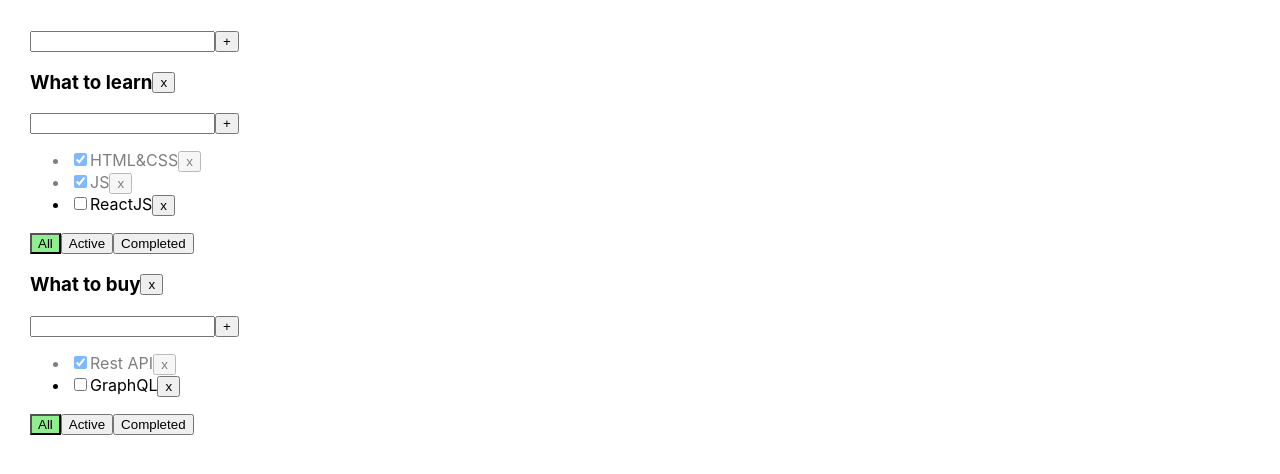
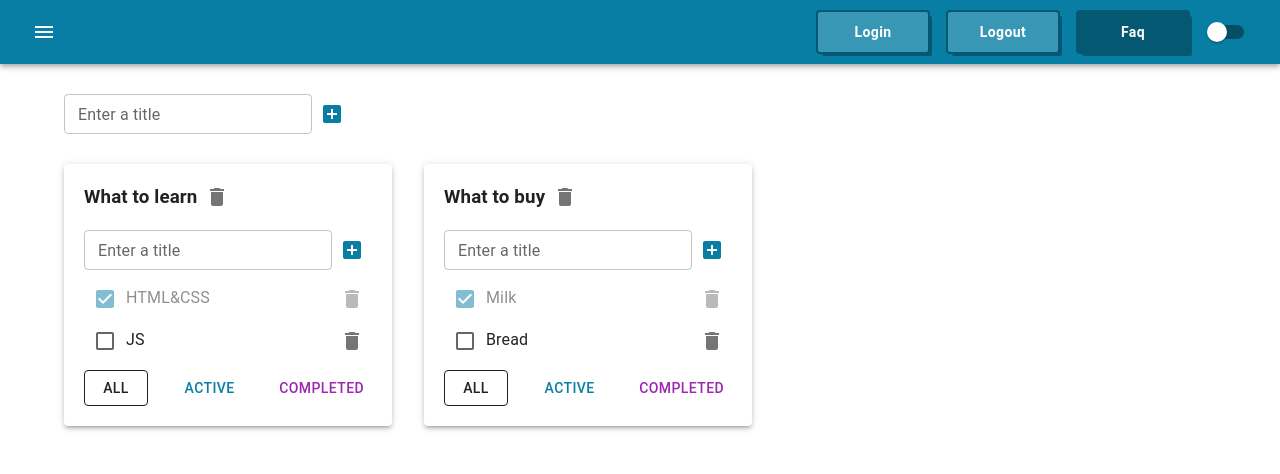
Before and after one commit to F-A-Z-A/todolist-2.0, a React (Create React App) app: page / in a window 1280 px wide. Shown: the top 474 px of the page. Built offline with nearby package versions, Linux system fonts and the light colour scheme.

Commit message:
lesson-07

```diff
--- a/package.json
+++ b/package.json
@@ -3,6 +3,10 @@
   "version": "0.1.0",
   "private": true,
   "dependencies": {
+    "@emotion/react": "^11.11.4",
+    "@emotion/styled": "^11.11.5",
+    "@mui/icons-material": "^5.16.2",
+    "@mui/material": "^5.16.2",
     "@testing-library/jest-dom": "^6.2.0",
     "@testing-library/react": "^14.1.2",
     "@testing-library/user-event": "^14.5.2",
--- a/src/AddItemForm.tsx
+++ b/src/AddItemForm.tsx
@@ -1,5 +1,7 @@
-import { Button } from "./Button";
 import { ChangeEvent, KeyboardEvent, useState } from "react";
+import TextField from "@mui/material/TextField";
+import IconButton from "@mui/material/IconButton";
+import AddBoxIcon from "@mui/icons-material/AddBox";
 
 type PropsType = {
   addItem: (title: string) => void;
@@ -18,7 +20,7 @@
     }
   };
 
-  const changeItemTitleHandler = (event: ChangeEvent<HTMLInputElement>) => {
+  const changeItemHandler = (event: ChangeEvent<HTMLInputElement>) => {
     setTitle(event.currentTarget.value);
   };
 
@@ -28,17 +30,24 @@
       addItemHandler();
     }
   };
-
   return (
     <div>
-      <input
-        className={error ? "error" : ""}
+      <TextField
+        label={"Enter a title"}
+        variant={"outlined"}
         value={title}
-        onChange={changeItemTitleHandler}
+        size={"small"}
+        error={!!error}
+        helperText={error}
+        onChange={changeItemHandler}
         onKeyUp={addItemOnKeyUpHandler}
       />
-      <Button title={"+"} onClick={addItemHandler} />
-      {error && <div className={"error-message"}>{error}</div>}
+      {/*<Button variant={"contained"} onClick={addItemHandler}>*/}
+      {/*  +*/}
+      {/*</Button>*/}
+      <IconButton onClick={addItemHandler} color={"primary"}>
+        <AddBoxIcon />
+      </IconButton>
     </div>
   );
 };
--- a/src/App.css
+++ b/src/App.css
@@ -1,29 +1,3 @@
-.App {
-	padding: 30px;
-	display: flex;
-	flex-direction: column;
-}
-
-.App > div {
-	margin-right: 50px;
-}
-
-.error {
-	border: red 1px solid;
-}
-
-.error-message {
-	color: red;
-}
-
-.active-filter {
-	background-color: lightgreen;
-}
-
-.is-done {
-	opacity: 0.5;
-}
-
 .todolist-title-container {
 	display: flex;
 	align-items: center;
--- a/src/App.tsx
+++ b/src/App.tsx
@@ -3,6 +3,37 @@
 import { useState } from "react";
 import { v1 } from "uuid";
 import { AddItemForm } from "./AddItemForm";
+import AppBar from "@mui/material/AppBar";
+import Toolbar from "@mui/material/Toolbar";
+import IconButton from "@mui/material/IconButton";
+import MenuIcon from "@mui/icons-material/Menu";
+import Container from "@mui/material/Container";
+import Grid from "@mui/material/Unstable_Grid2";
+import Paper from "@mui/material/Paper";
+import { MenuButton } from "./MenuButton";
+import { createTheme, ThemeProvider } from "@mui/material/styles";
+import Switch from "@mui/material/Switch";
+import CssBaseline from "@mui/material/CssBaseline";
+
+type ThemeMode = "dark" | "light";
+
+export type TaskType = {
+  id: string;
+  title: string;
+  isDone: boolean;
+};
+
+export type FilterValuesType = "all" | "active" | "completed";
+
+type TodolistType = {
+  id: string;
+  title: string;
+  filter: FilterValuesType;
+};
+
+export type TasksStateType = {
+  [key: string]: TaskType[];
+};
 
 function App() {
   let todolistID1 = v1();
@@ -16,12 +47,12 @@
   let [tasks, setTasks] = useState<TasksStateType>({
     [todolistID1]: [
       { id: v1(), title: "HTML&CSS", isDone: true },
-      { id: v1(), title: "JS", isDone: true },
-      { id: v1(), title: "ReactJS", isDone: false },
+      { id: v1(), title: "JS", isDone: false },
+      // { id: v1(), title: "ReactJS", isDone: false },
     ],
     [todolistID2]: [
-      { id: v1(), title: "Rest API", isDone: true },
-      { id: v1(), title: "GraphQL", isDone: false },
+      { id: v1(), title: "Milk", isDone: true },
+      { id: v1(), title: "Bread", isDone: false },
     ],
   });
 
@@ -48,14 +79,6 @@
     setTasks(newTodolistTasks);
   };
 
-  const updateTask = (todolistId: string, taskId: string, title: string) => {
-    const newTodolistTasks = {
-      ...tasks,
-      [todolistId]: tasks[todolistId].map((t) => (t.id === taskId ? { ...t, title } : t)),
-    };
-    setTasks(newTodolistTasks);
-  };
-
   const changeFilter = (filter: FilterValuesType, todolistId: string) => {
     const newTodolists = todolists.map((tl) => {
       return tl.id === todolistId ? { ...tl, filter } : tl;
@@ -78,13 +101,55 @@
     setTasks({ ...tasks, [todolistId]: [] });
   };
 
+  const updateTask = (todolistId: string, taskId: string, title: string) => {
+    const newTodolistTasks = {
+      ...tasks,
+      [todolistId]: tasks[todolistId].map((t) => (t.id === taskId ? { ...t, title } : t)),
+    };
+    setTasks(newTodolistTasks);
+  };
+
   const updateTodolist = (todolistId: string, title: string) => {
-    setTodolists(todolists.map((tl) => (tl.id === todolistId ? { ...tl, title } : tl)));
+    const newTodolists = todolists.map((tl) => (tl.id === todolistId ? { ...tl, title } : tl));
+    setTodolists(newTodolists);
+  };
+
+  const [themeMode, setThemeMode] = useState<ThemeMode>("light");
+
+  const theme = createTheme({
+    palette: {
+      mode: themeMode === "light" ? "light" : "dark",
+      primary: {
+        main: "#087EA4",
+      },
+    },
+  });
+
+  const changeModeHandler = () => {
+    setThemeMode(themeMode == "light" ? "dark" : "light");
   };
 
   return (
-    <div className="App">
+    <ThemeProvider theme={theme}>
+      <CssBaseline />
+      <AppBar position={"static"} sx={{ marginBottom: "30px" }}>
+        <Toolbar sx={{ display: "flex", justifyContent: "space-between" }}>
+          <IconButton color="inherit">
+            <MenuIcon />
+          </IconButton>
+          <div>
+            <MenuButton>Login</MenuButton>
+            <MenuButton>Logout</MenuButton>
+            <MenuButton background={theme.palette.primary.dark}>Faq</MenuButton>
+            <Switch color={"default"} onChange={changeModeHandler} />
+          </div>
+        </Toolbar>
+      </AppBar>
+      <Container fixed>
+        <Grid container sx={{ marginBottom: "30px" }}>
           <AddItemForm addItem={addTodolist} />
+        </Grid>
+        <Grid container spacing={4}>
           {todolists.map((tl) => {
             const allTodolistTasks = tasks[tl.id];
             let tasksForTodolist = allTodolistTasks;
@@ -98,6 +163,8 @@
             }
 
             return (
+              <Grid>
+                <Paper elevation={3} sx={{ padding: "0 20px 20px 20px" }}>
                   <Todolist
                     key={tl.id}
                     todolistId={tl.id}
@@ -112,29 +179,14 @@
                     updateTask={updateTask}
                     updateTodolist={updateTodolist}
                   />
+                </Paper>
+              </Grid>
             );
           })}
-    </div>
+        </Grid>
+      </Container>
+    </ThemeProvider>
   );
 }
 
 export default App;
-
-// types
-export type TaskType = {
-  id: string;
-  title: string;
-  isDone: boolean;
-};
-
-export type FilterValuesType = "all" | "active" | "completed";
-
-type TodolistType = {
-  id: string;
-  title: string;
-  filter: FilterValuesType;
-};
-
-export type TasksStateType = {
-  [key: string]: TaskType[];
-};
--- a/src/Button.tsx
+++ /dev/null
@@ -1,13 +0,0 @@
-type ButtonPropsType = {
-  title: string;
-  onClick?: () => void;
-  className?: string;
-};
-
-export const Button = ({ title, onClick, className }: ButtonPropsType) => {
-  return (
-    <button className={className} onClick={onClick}>
-      {title}
-    </button>
-  );
-};
--- a/src/EditableSpan.tsx
+++ b/src/EditableSpan.tsx
@@ -1,11 +1,13 @@
 import { ChangeEvent, useState } from "react";
+import TextField from "@mui/material/TextField";
 
 type PropsType = {
   value: string;
   onChange: (newTitle: string) => void;
 };
+
 export const EditableSpan = ({ value, onChange }: PropsType) => {
-  const [editMode, setEditMode] = useState<boolean>(false);
+  const [editMode, setEditMode] = useState(false);
   const [title, setTitle] = useState(value);
 
   const activateEditModeHandler = () => {
@@ -24,7 +26,15 @@
   return (
     <>
       {editMode ? (
-        <input value={title} onChange={changeTitleHandler} onBlur={deactivateEditModeHandler} autoFocus />
+        // <input value={title} onChange={changeTitleHandler} onBlur={deactivateEditModeHandler} autoFocus />
+        <TextField
+          variant={"outlined"}
+          value={title}
+          size={"small"}
+          onChange={changeTitleHandler}
+          onBlur={deactivateEditModeHandler}
+          autoFocus
+        />
       ) : (
         <span onDoubleClick={activateEditModeHandler}>{value}</span>
       )}
--- /dev/null
+++ b/src/MenuButton.tsx
@@ -0,0 +1,20 @@
+import { styled } from "@mui/material/styles";
+import Button from "@mui/material/Button";
+
+type MenuButtonProps = {
+  background?: string;
+};
+
+export const MenuButton = styled(Button)<MenuButtonProps>(({ background, theme }) => ({
+  minWidth: "110px",
+  fontWeight: "bold",
+  boxShadow: `0 0 0 2px ${theme.palette.primary.dark}, 4px 4px 0 0 ${theme.palette.primary.dark}`,
+  borderRadius: "2px",
+  textTransform: "capitalize",
+  margin: "0 10px",
+  padding: "8px 24px",
+  // color: "#ffffff",
+  // background: background || "#1565c0",
+  color: theme.palette.primary.contrastText,
+  background: background || theme.palette.primary.light,
+}));
--- /dev/null
+++ b/src/Todolist.styles.ts
@@ -0,0 +1,12 @@
+import { SxProps } from "@mui/material";
+
+export const filterButtonsContainerSx: SxProps = {
+  display: "flex",
+  justifyContent: "space-between",
+};
+
+export const getListItemSx = (isDone: boolean): SxProps => ({
+  p: 0,
+  justifyContent: "space-between",
+  opacity: isDone ? 0.5 : 1,
+});
--- a/src/Todolist.tsx
+++ b/src/Todolist.tsx
@@ -1,8 +1,15 @@
 import { FilterValuesType, TaskType } from "./App";
 import { ChangeEvent } from "react";
-import { Button } from "./Button";
 import { AddItemForm } from "./AddItemForm";
 import { EditableSpan } from "./EditableSpan";
+import IconButton from "@mui/material/IconButton";
+import DeleteIcon from "@mui/icons-material/Delete";
+import Button from "@mui/material/Button";
+import Checkbox from "@mui/material/Checkbox";
+import List from "@mui/material/List";
+import ListItem from "@mui/material/ListItem";
+import Box from "@mui/material/Box";
+import { filterButtonsContainerSx, getListItemSx } from "./Todolist.styles";
 
 type PropsType = {
   title: string;
@@ -42,7 +49,7 @@
   };
 
   const addTaskCallback = (title: string) => {
-    addTask(title, todolistId);
+    addTask(title, props.todolistId);
   };
 
   const updateTodolistHandler = (title: string) => {
@@ -55,13 +62,15 @@
         <h3>
           <EditableSpan value={title} onChange={updateTodolistHandler} />
         </h3>
-        <Button title={"x"} onClick={removeTodolistHandler} />
+        <IconButton onClick={removeTodolistHandler}>
+          <DeleteIcon />
+        </IconButton>
       </div>
       <AddItemForm addItem={addTaskCallback} />
       {tasks.length === 0 ? (
         <p>Тасок нет</p>
       ) : (
-        <ul>
+        <List>
           {tasks.map((task) => {
             const removeTaskHandler = () => {
               removeTask(task.id, todolistId);
@@ -77,33 +86,42 @@
             };
 
             return (
-              <li key={task.id} className={task.isDone ? "is-done" : ""}>
-                <input type="checkbox" checked={task.isDone} onChange={changeTaskStatusHandler} />
-                {/*<span>{task.title}</span>*/}
-                <EditableSpan value={task.title} onChange={changeTaskTitleHandler} />
-                <Button onClick={removeTaskHandler} title={"x"} />
-              </li>
+              <ListItem key={task.id} sx={getListItemSx(task.isDone)}>
+                <div>
+                  <Checkbox checked={task.isDone} onChange={changeTaskStatusHandler} />
+                  <EditableSpan value={task.title} onChange={changeTaskTitleHandler} />
+                </div>
+                <IconButton onClick={removeTaskHandler}>
+                  <DeleteIcon />
+                </IconButton>
+              </ListItem>
             );
           })}
-        </ul>
+        </List>
       )}
-      <div>
+      <Box sx={filterButtonsContainerSx}>
         <Button
-          className={filter === "all" ? "active-filter" : ""}
-          title={"All"}
+          variant={filter === "all" ? "outlined" : "text"}
+          color={"inherit"}
           onClick={() => changeFilterTasksHandler("all")}
-        />
+        >
+          All
+        </Button>
         <Button
-          className={filter === "active" ? "active-filter" : ""}
-          title={"Active"}
+          variant={filter === "active" ? "outlined" : "text"}
+          color={"primary"}
           onClick={() => changeFilterTasksHandler("active")}
-        />
+        >
+          Active
+        </Button>
         <Button
-          className={filter === "completed" ? "active-filter" : ""}
-          title={"Completed"}
+          variant={filter === "completed" ? "outlined" : "text"}
+          color={"secondary"}
           onClick={() => changeFilterTasksHandler("completed")}
-        />
-      </div>
+        >
+          Completed
+        </Button>
+      </Box>
     </div>
   );
 };
```
Also changed, not shown: 1 other file (tests, documents, lock files or other folders). Lines whose indentation alone changed are shown as unchanged.
